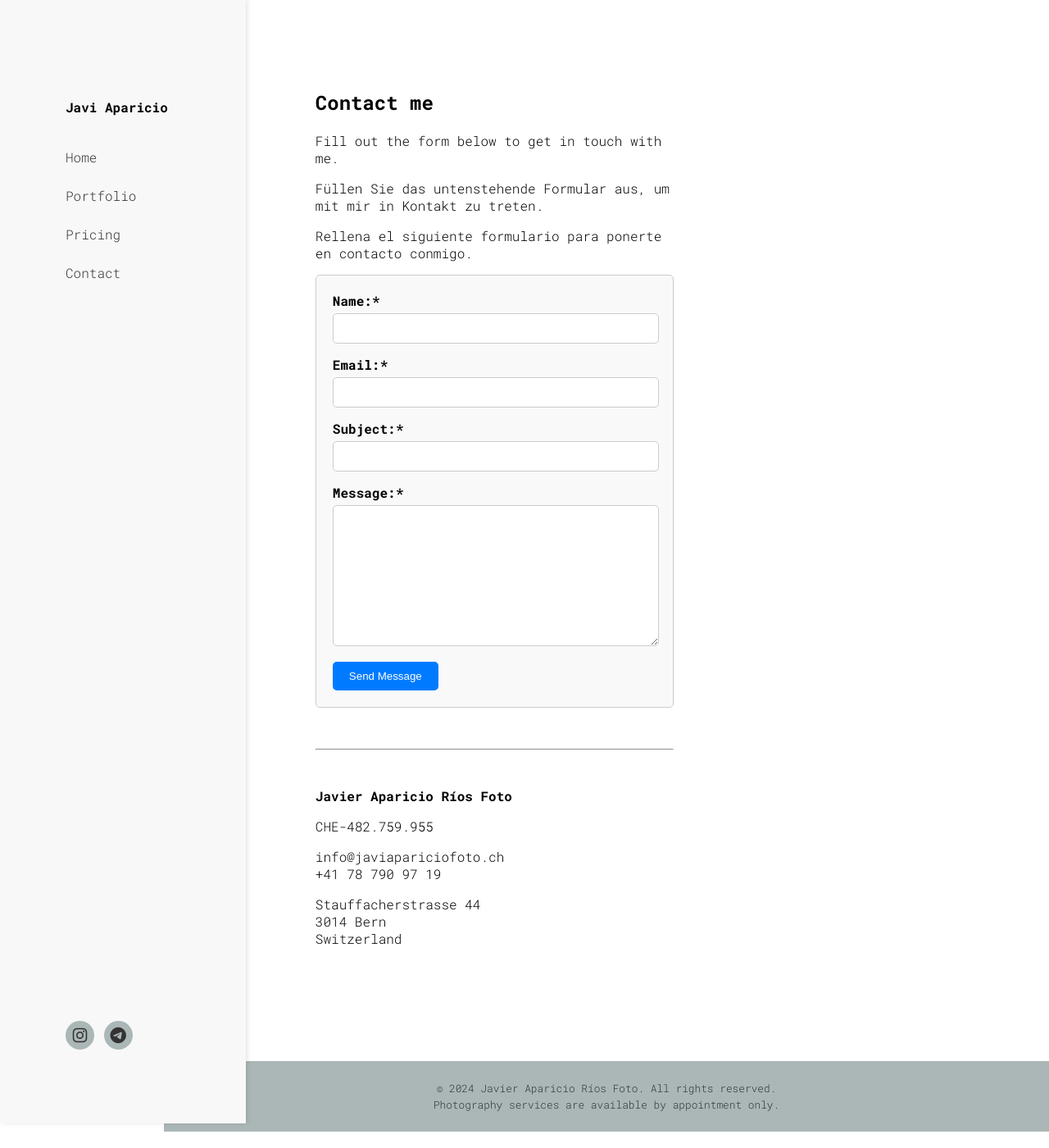
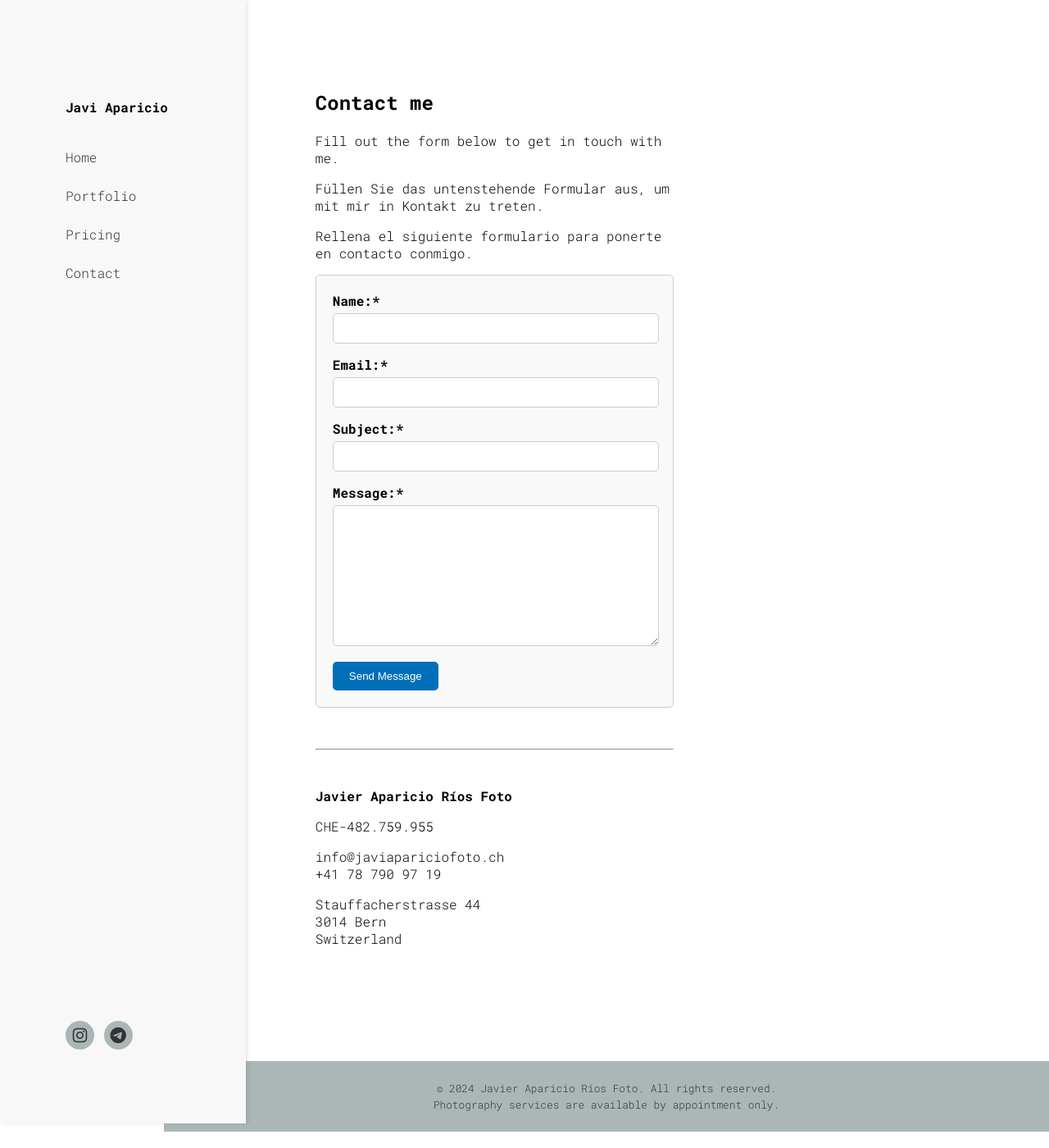
Before and after one commit to javiaparicio/javiaparicio.github.io, a Jekyll site: the page built from contact.md, in a window 1280 px wide and 1400 px high, scrolled down 31 px. Shown: the whole window at 82% size. Built offline with Jekyll 4.4.1, drawn with Linux system fonts in a browser that asks for light colours.

```diff
--- a/_sass/_contact.scss
+++ b/_sass/_contact.scss
@@ -33,12 +33,13 @@
     display: inline-block;
     padding: 10px 20px;
     color: #fff;
-    background-color: #007bff;
+    background-color: #006fb7;
     border: none;
     border-radius: 5px;
     cursor: pointer;
 }
 
 button[type="submit"]:hover {
-    background-color: #0056b3;
+    background-color: #ffeb00;
+    color: black;
 }
```
